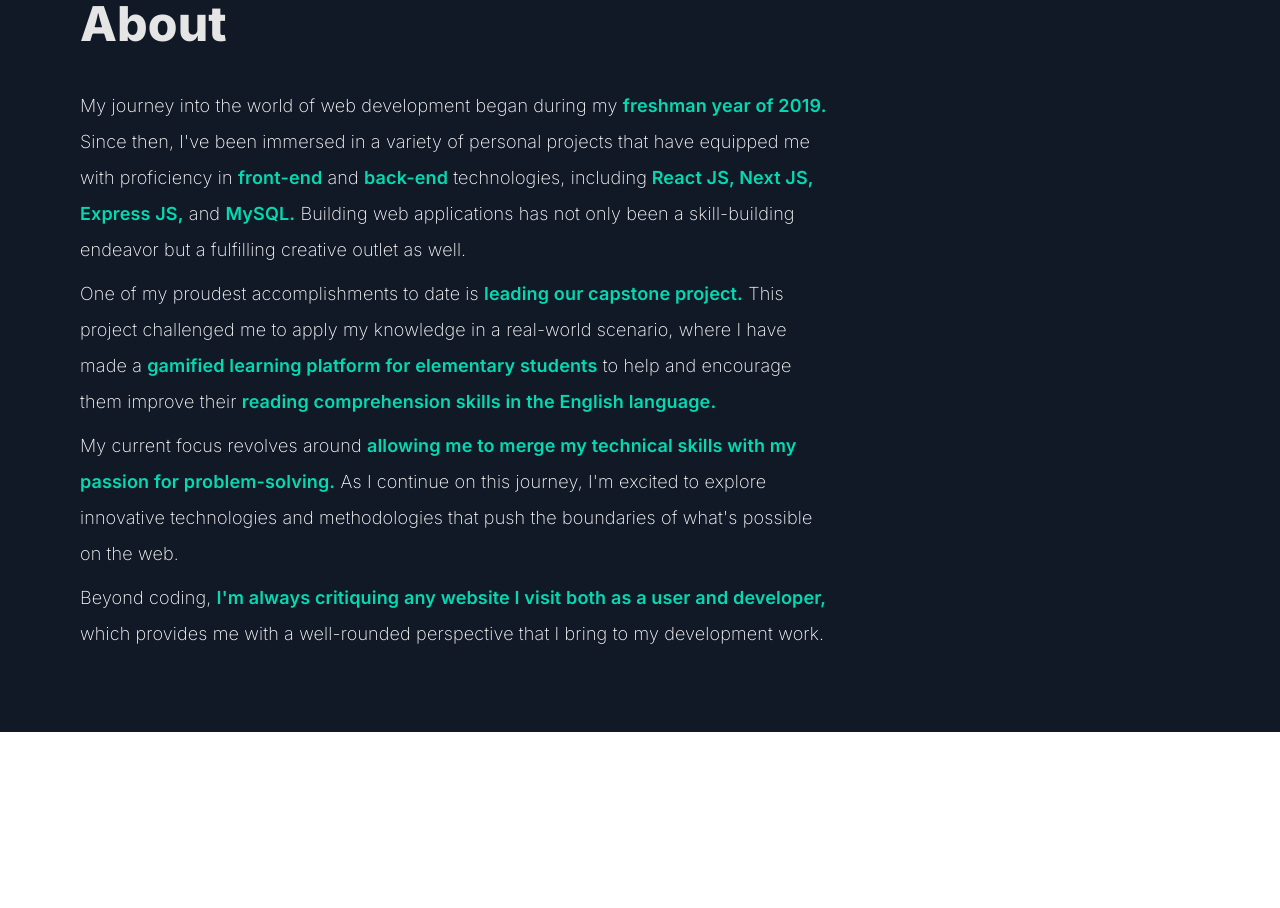
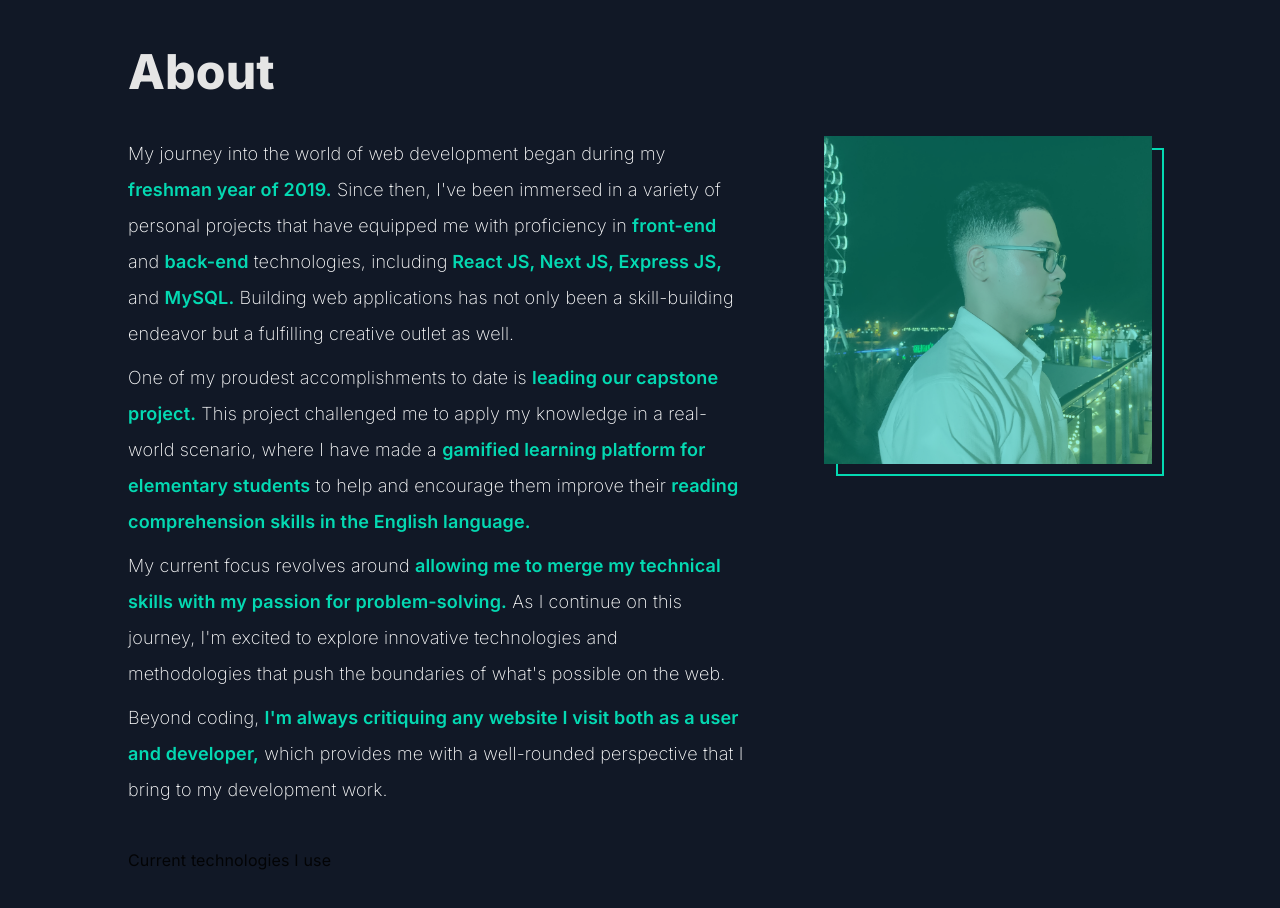
Before and after one commit to rn-mgl/portfoliov2, a Next.js app: page / in a window 1280 px wide. Shown: the part 880-1788 px from the top of the page. Before the commit the page ends 1612 px from the top, so only its background shows below. Built offline with nearby package versions, Linux system fonts and the light colour scheme.

Commit message:
touched up about

```diff
--- a/src/components/Hero/About.jsx
+++ b/src/components/Hero/About.jsx
@@ -1,23 +1,28 @@
 import { Box } from "@mui/material";
 import React from "react";
+import photo from "@/public/about/Temp About.jpg";
+import Image from "next/image";
 
 export default function About() {
   return (
-    <Box className="tw-w-full tw-min-h-screen tw-p-10 tw-cstm-flex-col t:tw-p-20">
-      <Box className="tw-w-full tw-cstm-flex-col tw-gap-10 tw-items-start">
-        <p
-          className="tw-text-neutral-200 tw-font-extrabold tw-text-2xl
+    <Box
+      className="tw-w-full tw-min-h-screen tw-p-10 tw-cstm-flex-col tw-items-start
+                    t:tw-p-20 l-s:tw-p-32 tw-gap-10"
+    >
+      <p
+        className="tw-text-neutral-200 tw-font-extrabold tw-text-2xl
                     m-l:tw-text-3xl
                     t:tw-text-5xl"
-        >
-          About
-        </p>
+      >
+        About
+      </p>
 
+      <Box className="tw-cstm-flex-col tw-gap-10 tw-items-start l-s:tw-cstm-flex-row l-s:tw-gap-20">
         <Box
           className="tw-cstm-flex-col tw-text-sm tw-font-extralight tw-w-full
                     tw-items-start tw-gap-2 tw-text-white tw-leading-relaxed
                     m-l:tw-text-base
-                    t:tw-text-lg t:tw-w-8/12 t:tw-leading-loose"
+                    t:tw-text-lg t:tw-leading-loose"
         >
           <p>
             My journey into the world of web development began during my{" "}
@@ -69,6 +74,27 @@ export default function About() {
             which provides me with a well-rounded perspective that I bring to my development work.
           </p>
         </Box>
+
+        <Box className="tw-group tw-relative tw-cstm-flex-col l-s:tw-mb-auto">
+          <Image
+            src={photo}
+            alt="self"
+            priority
+            className="tw-w-full tw-h-full tw-relative tw-z-10 tw-opacity-60
+                    group-hover:tw-opacity-100 tw-transition-all t:tw-w-96 l-s:tw-w-[34rem]"
+          />
+          <Box className="tw-absolute tw-w-full tw-h-full tw-bg-accntColor tw-top-0 tw-left-0" />
+          <Box
+            className="tw-absolute tw-w-full tw-h-full tw-border-2
+                      tw-border-accntColor tw-top-0 tw-left-0
+                      tw-translate-y-3 tw-translate-x-3 tw-transition-all
+                      group-hover:tw-translate-y-0 group-hover:tw-translate-x-0"
+          />
+        </Box>
+      </Box>
+
+      <Box>
+        <p>Current technologies I use</p>
       </Box>
     </Box>
   );
--- a/src/components/Hero/Hero.jsx
+++ b/src/components/Hero/Hero.jsx
@@ -4,7 +4,7 @@ import { BiChevronDown } from "react-icons/bi";
 
 export default function Hero() {
   return (
-    <Box className="tw-w-full tw-h-screen tw-p-10 tw-cstm-flex-col t:tw-p-20">
+    <Box className="tw-w-full tw-h-screen tw-p-10 tw-cstm-flex-col t:tw-p-20 l-s:tw-p-32">
       <Box className="tw-w-full tw-cstm-flex-col tw-gap-5 tw-items-start">
         <Box className="tw-flex tw-flex-col tw-gap-2 tw-w-full t:tw-gap-5 ">
           <p className="tw-text-accntColor tw-text-sm tw-font-extralight t:tw-text-lg">
```
Also changed, not shown: public/about/Temp About.jpg (added).
